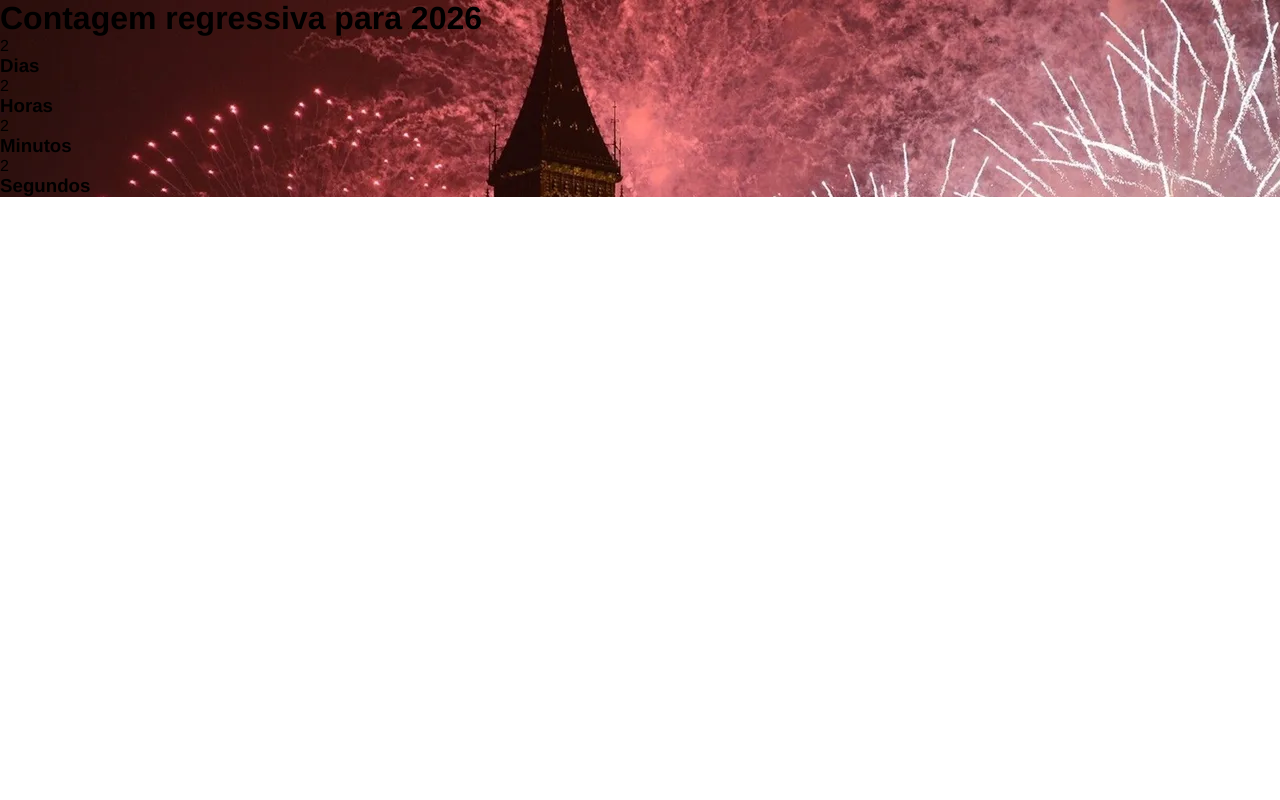
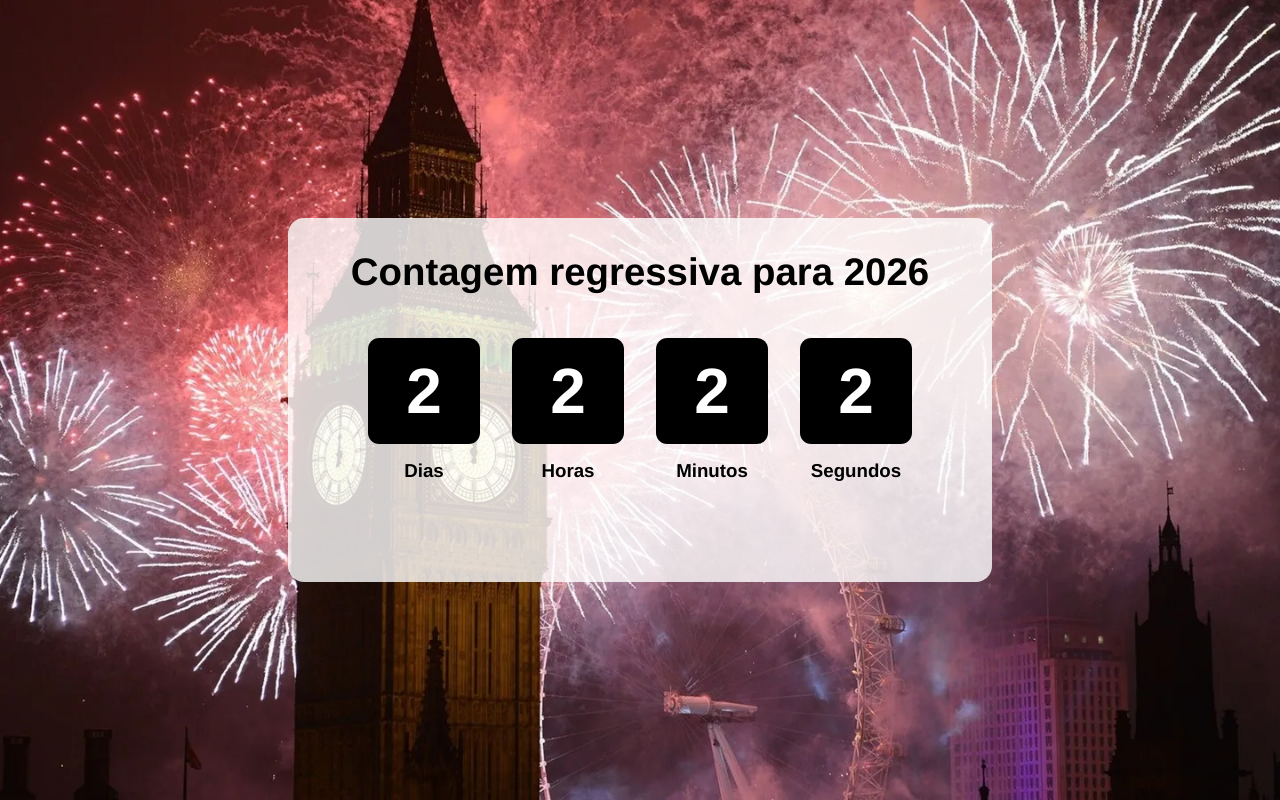
Before and after one commit to endryus7/Contador-Regressivo, a React (Vite) app in the folder Contador_Regressivo/: page / in a window 1280 px wide. Built offline with nearby package versions, Linux system fonts and the light colour scheme.

Commit message:
Cria o css dos componentes

```diff
--- a/Contador_Regressivo/src/App.css
+++ b/Contador_Regressivo/src/App.css
@@ -0,0 +1,24 @@
+.App {
+  min-height: 100vh;
+  background-size: cover;
+  background-position: center;
+  display: flex;
+  justify-content: center;
+  align-items: center;
+}
+
+.container {
+  min-width: 50%;
+  min-height: 300px;
+  background-color: rgba(255, 255, 255, 0.8);
+  padding: 2rem;
+  border-radius: 1rem;
+}
+
+.countdown-container {
+  display: flex;
+  justify-content: center;
+  align-items: center;
+  height: 200px;
+  gap: 2rem;
+}
--- /dev/null
+++ b/Contador_Regressivo/src/components/Counter.css
@@ -0,0 +1,18 @@
+.counter {
+    display: flex;
+    flex-direction: column;
+    align-items: center;
+    justify-content: center;
+    gap: 1rem;
+}
+
+.counter-number {
+    background-color: #000;
+    color: #fff;
+    padding: 1rem;
+    border-radius: 0.7rem;
+    font-size: 4rem;
+    font-weight: bold;
+    min-width: 80px;
+    text-align: center;
+}
--- a/Contador_Regressivo/src/components/Counter.jsx
+++ b/Contador_Regressivo/src/components/Counter.jsx
@@ -1,4 +1,4 @@
-import React from 'react'
+import "./Counter.css"
 
 const Counter = ({ title, number}) => {
   return (
--- /dev/null
+++ b/Contador_Regressivo/src/components/Title.css
@@ -0,0 +1,5 @@
+.title {
+    text-align: center;
+    margin-bottom: 1rem;
+    font-size: 2.4rem;
+}
--- a/Contador_Regressivo/src/components/Title.jsx
+++ b/Contador_Regressivo/src/components/Title.jsx
@@ -1,8 +1,8 @@
-import React from 'react'
+import "./Title.css"
 
 const Title = ({ title }) => {
   return (
-    <h1>{title}</h1>
+    <h1 className='title'>{title}</h1>
   )
 }
 
```
